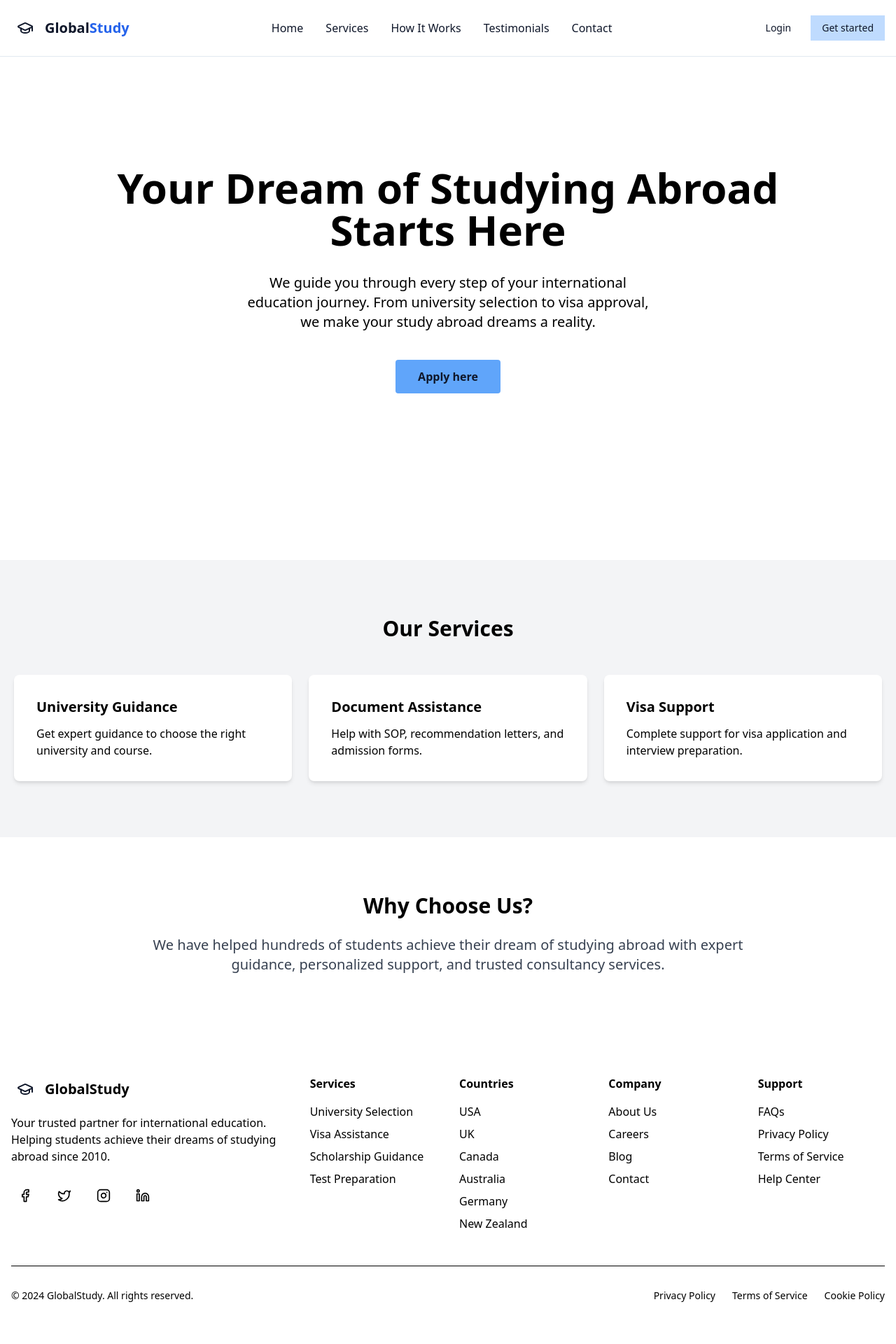
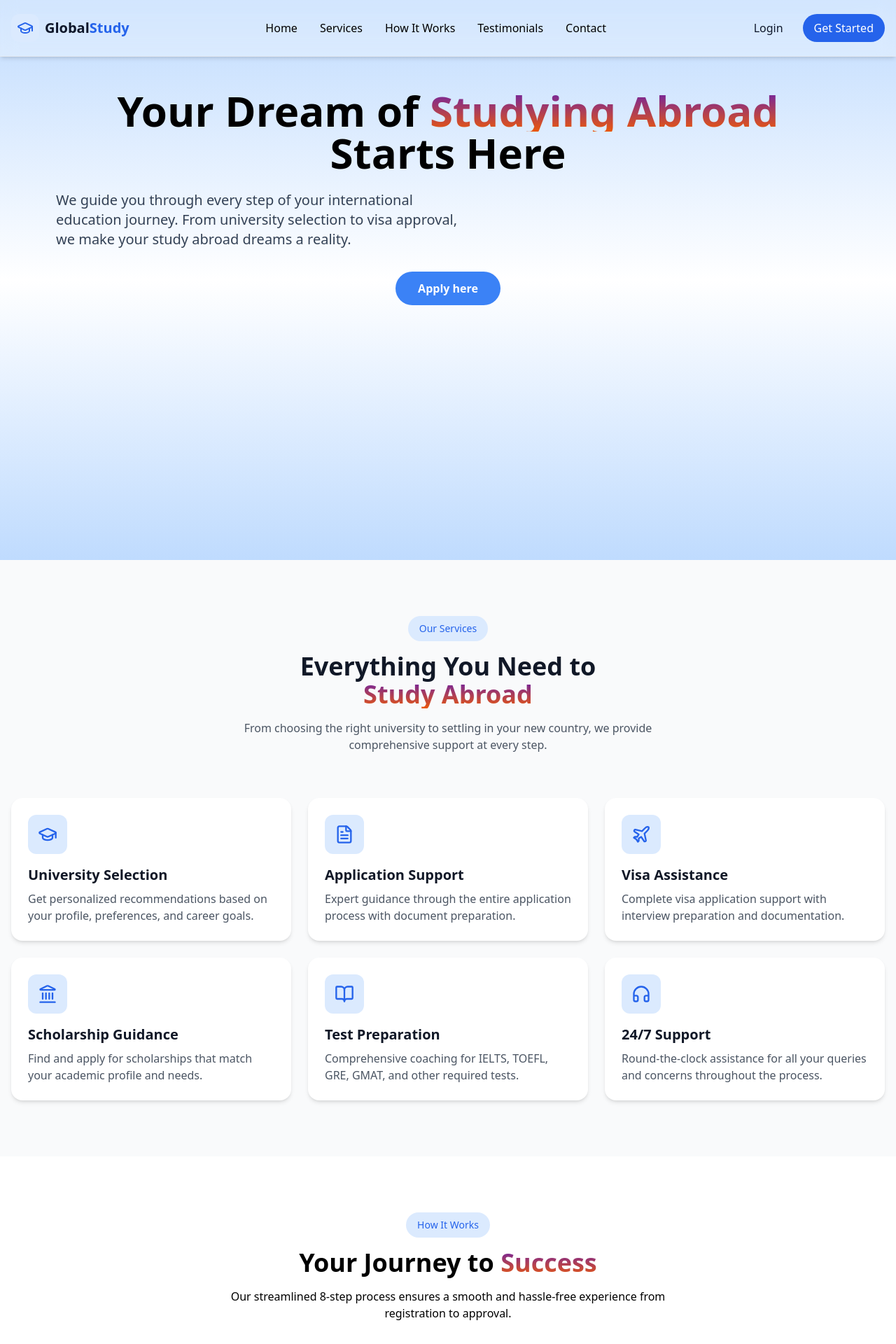
Before and after one commit to notKuina/consultancy-website, a React (Vite) app in the folder frontend/: page / in a window 1280 px wide. Shown: the top 1920 px of the page at 70% size. Built offline with nearby package versions, Linux system fonts and the light colour scheme.

Commit message:
css updated

```diff
--- a/frontend/package.json
+++ b/frontend/package.json
@@ -15,6 +15,7 @@
     "react": "^19.2.0",
     "react-dom": "^19.2.0",
     "react-router-dom": "^7.11.0",
+    "react-scroll": "^1.9.3",
     "tailwindcss": "^4.1.18"
   },
   "devDependencies": {
--- a/frontend/src/App.jsx
+++ b/frontend/src/App.jsx
@@ -10,6 +10,7 @@ import CTASection from "./pages/CTASection";
 import ServicesSection from "./pages/ServicesSection";
 import Testimonials from "./pages/Testimonials";
 import Footer from "./components/Footer";
+import ProcessSection from "./pages/ProcessSection";
 
 function App() {
   return (
@@ -23,9 +24,9 @@ function App() {
         <Route path="/apply" element={<Apply />} />
         <Route path="/navbar" element={<Navbar />} />
         <Route path="/contact" element={<CTASection />} />
-        <Route path="/service" element={<ServicesSection/>} />
+        <Route path="/services" element={<ServicesSection/>} />
+        <Route path="process" element={<ProcessSection />} />
         <Route path="/testimonials" element={<Testimonials />} />
-        <Route path="/footer" element={<Footer />} />
       </Routes>
       <Footer />
     </BrowserRouter>
--- a/frontend/src/components/Footer.jsx
+++ b/frontend/src/components/Footer.jsx
@@ -1,6 +1,6 @@
 import { GraduationCap, Facebook, Twitter, Instagram, Linkedin } from "lucide-react";
 import React from "react";
-
+import {Link} from "react-router-dom";
 const Footer = () => {
   const footerLinks = {
     Services: [
@@ -22,20 +22,21 @@ const Footer = () => {
   ];
 
   return (
-    <footer className="bg-foreground text-background py-16">
+    <footer className="bg-[#081726] text-background py-16">
       <div className="container mx-auto px-4">
         <div className="grid md:grid-cols-2 lg:grid-cols-6 gap-8 mb-12">
           {/* Brand */}
           <div className="lg:col-span-2">
-            <a href="#home" className="flex items-center gap-2 mb-4">
-              <div className="w-10 h-10 rounded-xl hero-gradient flex items-center justify-center">
-                <GraduationCap className="w-6 h-6 text-slate-900" />
-              </div>
-              <span className="font-display font-bold text-xl text-background">
-                Global<span className="text-primary">Study</span>
-              </span>
-            </a>
-            <p className="text-background/70 mb-6 max-w-sm">
+           <Link to="/" className="flex items-center gap-2">
+            <div className="w-10 h-10 rounded-xl flex items-center justify-center bg-blue-100">
+              <GraduationCap className="w-6 h-6 text-blue-600" />
+            </div>
+            <span className="font-bold text-xl text-white">
+              Global<span className="text-blue-600">Study</span>
+            </span>
+          </Link>
+
+            <p className="text-white mb-6 max-w-sm">
               Your trusted partner for international education. Helping students
               achieve their dreams of studying abroad since 2010.
             </p>
@@ -44,7 +45,7 @@ const Footer = () => {
                 <a
                   key={index}
                   href={social.href}
-                  className="w-10 h-10 rounded-lg bg-background/10 flex items-center justify-center hover:bg-primary transition-colors"
+                  className="w-10 h-10  text-white rounded-lg bg-background/10 flex items-center justify-center hover:bg-primary transition-colors"
                 >
                   <social.icon className="w-5 h-5" />
                 </a>
@@ -55,7 +56,7 @@ const Footer = () => {
           {/* Links */}
           {Object.entries(footerLinks).map(([title, links]) => (
             <div key={title}>
-              <h4 className="font-display font-semibold text-background mb-4">
+              <h4 className=" text-white font-display font-semibold text-background mb-4">
                 {title}
               </h4>
               <ul className="space-y-2">
@@ -63,7 +64,7 @@ const Footer = () => {
                   <li key={link}>
                     <a
                       href="#"
-                      className="text-background/70 hover:text-primary transition-colors"
+                      className="text-white hover:text-primary transition-colors"
                     >
                       {link}
                     </a>
@@ -75,23 +76,22 @@ const Footer = () => {
         </div>
 
         {/* Bottom Bar */}
-        <div className="border-t border-background/10 pt-8 flex flex-col md:flex-row justify-between items-center gap-4">
-          <p className="text-background/70 text-sm">
+        <div className=" flex flex-wrap flex-row justify-evenly border-t  border-white pt-10">
+          <p className="text-white text-sm">
             © 2024 GlobalStudy. All rights reserved.
           </p>
-          <div className="flex gap-6">
-            <a href="#" className="text-background/70 hover:text-primary text-sm transition-colors">
+
+            <a href="#" className="text-white hover:text-primary text-sm transition-colors">
               Privacy Policy
             </a>
-            <a href="#" className="text-background/70 hover:text-primary text-sm transition-colors">
+            <a href="#" className="text-white hover:text-primary text-sm transition-colors">
               Terms of Service
             </a>
-            <a href="#" className="text-background/70 hover:text-primary text-sm transition-colors">
+            <a href="#" className="text-white hover:text-primary text-sm transition-colors">
               Cookie Policy
             </a>
           </div>
         </div>
-      </div>
     </footer>
   );
 };
--- a/frontend/src/components/Navbar.jsx
+++ b/frontend/src/components/Navbar.jsx
@@ -15,27 +15,27 @@ const Navbar = () => {
   ];
 
   return (
-    <header className="fixed top-0 left-0 right-0 z-50 bg-white/80 backdrop-blur-md border-b border-slate-200">
-      <div className="container mx-auto px-4">
-        <div className="flex items-center justify-between h-16 md:h-20">
+    <header id="service" className="fixed top-0 left-0 right-0 z-50 bg-white/30 backdrop-blur-md shadow-md border-b border-slate-200">
+      <div className="max-w-7xl mx-auto px-4">
+        <div className="flex items-center justify-between h-20">
 
           {/* Logo */}
           <Link to="/" className="flex items-center gap-2">
-            <div className="w-10 h-10 rounded-xl flex items-center justify-center">
-              <GraduationCap className="w-6 h-6 text-slate-900" />
+            <div className="w-10 h-10 rounded-xl flex items-center justify-center bg-blue-100">
+              <GraduationCap className="w-6 h-6 text-blue-600" />
             </div>
-            <span className="font-bold text-slate-900 text-xl">
+            <span className="font-bold text-xl text-slate-900">
               Global<span className="text-blue-600">Study</span>
             </span>
           </Link>
 
           {/* Desktop Navigation */}
-          <nav className="hidden md:flex items-center gap-8">
+          <nav className=" md:flex items-center gap-8">
             {navLinks.map((link) => (
               <Link
                 key={link.name}
                 to={link.to}
-                className="text-slate-900 hover:text-blue-600 transition-colors font-medium"
+                className="text-black hover:text-blue-600 transition-colors font-medium"
               >
                 {link.name}
               </Link>
@@ -43,18 +43,24 @@ const Navbar = () => {
           </nav>
 
           {/* Desktop CTA */}
-          <div className="hidden md:flex items-center gap-3">
-            <button className="px-4 py-2 text-slate-900 text-sm font-medium hover:text-blue-600 border-0">
+          <div className=" md:flex items-center gap-3">
+            <Link
+              to="/login"
+              className="px-4 py-2 text-slate-900 font-medium hover:text-blue-600 transition"
+            >
               Login
-            </button>
-            <button className="px-4 py-2 text-slate-900 bg-blue-200 text-sm font-medium hover:bg-blue-300">
-              Get started
-            </button>
+            </Link>
+            <Link
+              to="/register"
+              className="px-4 py-2 text-white bg-blue-600 rounded-full font-medium hover:bg-blue-500 transition"
+            >
+              Get Started
+            </Link>
           </div>
 
           {/* Mobile Menu Button */}
           <button
-            className="md:hidden p-2 text-slate-900 border-2 border-blue-600 rounded"
+            className="md:hidden p-2 text-slate-900 border-2 border-blue-600 rounded transition"
             onClick={() => setIsMenuOpen(!isMenuOpen)}
           >
             {isMenuOpen ? <X size={28}/> : <Menu size={28}/>}
@@ -63,13 +69,13 @@ const Navbar = () => {
 
         {/* Mobile Navigation */}
         {isMenuOpen && (
-          <div className="md:hidden border-t border-slate-200">
-            <nav className="flex flex-col gap-2 py-4">
+          <div className="md:hidden bg-white border-t border-slate-200">
+            <nav className="flex flex-col gap-10 py-4">
               {navLinks.map((link) => (
                 <Link
                   key={link.name}
                   to={link.to}
-                  className="px-4 py-2 text-slate-900 hover:bg-blue-50 rounded-lg"
+                  className="px-4 py-2 text-slate-900 hover:bg-blue-50 rounded-lg transition"
                   onClick={() => setIsMenuOpen(false)}
                 >
                   {link.name}
@@ -77,13 +83,20 @@ const Navbar = () => {
               ))}
 
               <div className="flex flex-col px-4 pt-4 gap-3">
-                <button className="px-4 py-2 text-white text-sm font-medium bg-blue-600 hover:bg-blue-500 border-0 rounded">
+                <Link
+                  to="/login"
+                  className="px-4 py-2 text-white bg-blue-600 hover:bg-blue-500 rounded transition text-center"
+                  onClick={() => setIsMenuOpen(false)}
+                >
                   Login
-                </button>
-
-                <button className="px-4 py-2 text-white text-sm font-medium bg-blue-600 hover:bg-blue-500 rounded">
-                  Get started
-                </button>
+                </Link>
+                <Link
+                  to="/register"
+                  className="px-4 py-2 text-white bg-blue-600 hover:bg-blue-500 rounded-full transition text-center"
+                  onClick={() => setIsMenuOpen(false)}
+                >
+                  Get Started
+                </Link>
               </div>
             </nav>
           </div>
--- a/frontend/src/index.css
+++ b/frontend/src/index.css
@@ -1,3 +1,8 @@
-@import "tailwindcss";
 @import "tailwindcss/preflight";
 @import "tailwindcss/utilities";
+
+
+html {
+  scroll-behavior: smooth;
+  scroll-padding-top: 96px;
+}
--- a/frontend/src/pages/Home.jsx
+++ b/frontend/src/pages/Home.jsx
@@ -1,56 +1,52 @@
 import React from "react";
-import {Link} from "react-router-dom";
+import { Link } from "react-router-dom";
+import ServicesSection from "./ServicesSection";
+import ProcessSection from "./ProcessSection";
+import Testimonials from "./Testimonials";
+import CTASection from "./CTASection"; // ✅ added import
 
 const Home = () => {
   return (
-    <div className="font-roboto w-full  overflow-x-hidden">
+    <div className="font-roboto w-full overflow-x-hidden">
 
-        <section className="w-full h-screen flex flex-col justify-center items-center text-center bg-gradient-to-br from-blue-200 via-white to-blue-200 px-5">
-        <h1 className="text-4xl md:text-5xl lg:text-6xl font-bold">
+      {/* HERO SECTION */}
+      <section className="w-full min-h-screen pt-20 flex flex-col items-start text-left bg-gradient-to-br from-blue-200 via-white to-blue-200 px-5 md:px-20">
+
+        {/* Heading centered */}
+        <div className="w-full flex justify-center">
+          <h1 className="mt-12 text-4xl md:text-5xl lg:text-6xl font-bold leading-tight text-center whitespace-nowrap">
             Your Dream of{" "}
-          <span className="bg-gradient-to-br from-purple-800 to-orange-600">
+            <span className="inline-block bg-gradient-to-br from-purple-800 to-orange-600 bg-clip-text text-transparent">
               Studying Abroad
             </span>
             <br />
             Starts Here
           </h1>
-        <p className="mt-8 text-lg md:text-xl max-w-xl">
+        </div>
+
+        {/* Paragraph left-aligned */}
+        <p className="mt-6 text-lg md:text-xl max-w-xl text-slate-700">
           We guide you through every step of your international education journey.
-          From university selection to visa approval, we make your study abroad dreams a reality.
+          From university selection to visa approval, we make your study abroad
+          dreams a reality.
         </p>
-        <Link className="mt-10 bg-blue-400 hover:bg-blue-200 text-slate-900 py-3 px-8 rounded font-semibold">
+
+        {/* Button centered */}
+        <div className="w-full flex justify-center mt-8">
+          <Link
+            to="/register"
+            className="bg-blue-500 hover:bg-blue-400 text-white py-3 px-8 rounded-full font-semibold transition w-max"
+          >
             Apply here
           </Link>
-      </section>
-
-
-
-      {/* Services Section */}
-      <section className="w-full bg-gray-100 py-20 px-5">
-        <h2 className="text-3xl font-semibold mb-12 text-center">Our Services</h2>
-        <div className="flex flex-wrap justify-center gap-6 max-w-screen-xl mx-auto">
-          <div className="bg-white shadow-md rounded-lg p-8 flex-1 min-w-[250px] hover:shadow-xl transition">
-            <h3 className="text-xl font-bold mb-3">University Guidance</h3>
-            <p>Get expert guidance to choose the right university and course.</p>
-          </div>
-          <div className="bg-white shadow-md rounded-lg p-8 flex-1 min-w-[250px] hover:shadow-xl transition">
-            <h3 className="text-xl font-bold mb-3">Document Assistance</h3>
-            <p>Help with SOP, recommendation letters, and admission forms.</p>
-          </div>
-          <div className="bg-white shadow-md rounded-lg p-8 flex-1 min-w-[250px] hover:shadow-xl transition">
-            <h3 className="text-xl font-bold mb-3">Visa Support</h3>
-            <p>Complete support for visa application and interview preparation.</p>
-          </div>
         </div>
       </section>
 
-      {/* About Section */}
-      <section className="w-full py-20 px-5 text-center">
-        <h2 className="text-3xl font-semibold mb-6">Why Choose Us?</h2>
-        <p className="max-w-4xl mx-auto text-gray-700 text-lg md:text-xl">
-          We have helped hundreds of students achieve their dream of studying abroad with expert guidance, personalized support, and trusted consultancy services.
-        </p>
-      </section>
+      {/* Other sections */}
+      <ServicesSection id="services" />
+      <ProcessSection id="process" />
+      <Testimonials id="testimonials" />
+      <CTASection id="contact" />
 
     </div>
   );
--- a/frontend/src/pages/Process.jsx
+++ b/frontend/src/pages/ProcessSection.jsx
@@ -64,16 +64,17 @@ const ProcessSection = () => {
   ];
 
   return (
-    <section id="process" className="py-20 bg-background">
+    <section id="process" className="py-20 bg-background scroll-mt-24">
       <div className="container mx-auto px-4">
         {/* Section Header */}
         <div className="text-center max-w-2xl mx-auto mb-16">
-          <span className="inline-block px-4 py-2 bg-accent/10 rounded-full text-accent font-medium text-sm mb-4">
+          <span className="inline-block px-4 py-2 bg-blue-100 rounded-full text-blue-600 font-medium text-sm mb-4">
             How It Works
           </span>
           <h2 className="font-display text-3xl md:text-4xl font-bold text-foreground mb-4">
             Your Journey to{" "}
-            <span className="text-gradient">Success</span>
+          <span className="inline-block bg-gradient-to-br from-purple-800 to-orange-600 bg-clip-text text-transparent">
+Success</span>
           </h2>
           <p className="text-muted-foreground">
             Our streamlined 8-step process ensures a smooth and hassle-free
@@ -95,17 +96,19 @@ const ProcessSection = () => {
                 }`}
               >
                 {/* Content Card */}
-                <div className={`flex-1 ${index % 2 === 0 ? "lg:text-right" : "lg:text-left"}`}>
+                <div className={`flex-1 ${index % 2 === 0} align-left m-10`}>
                   <div
-                    className={`bg-white rounded-2xl p-6 card-shadow hover:card-shadow-hover transition-all duration-300 inline-block max-w-md ${
+                    className={`bg-white rounded-2xl p-6 shadow-md hover:shadow-xl transition-all duration-300 inline-block max-w-md ${
                       index % 2 === 0 ? "lg:ml-auto" : "lg:mr-auto"
                     }`}
                   >
-                    <div className={`flex items-center gap-4 mb-3 ${index % 2 === 0 ? "lg:flex-row-reverse" : ""}`}>
-                      <div className="w-12 h-12 rounded-xl hero-gradient flex items-center justify-center flex-shrink-0">
-                        <step.icon className="w-6 h-6 text-slate-900" />
+
+                    <div className={`flex items-center gap-4 mb-3 ${index % 2 === 0 }`}>
+                      <div className="w-12 h-12 bg-blue-600 rounded-xl flex items-center justify-center">
+                        <step.icon className="w-6 h-6 text-white" />
                       </div>
-                      <span className="font-display text-4xl font-bold text-primary/20">
+
+                      <span className="font-display text-4xl font-bold text-blue-200">
                         {step.step}
                       </span>
                     </div>
--- a/frontend/src/pages/ServicesSection.jsx
+++ b/frontend/src/pages/ServicesSection.jsx
@@ -7,6 +7,7 @@ import {
   HeadphonesIcon
 } from "lucide-react";
 import React from "react";
+import { Element } from "react-scroll";
 
 const ServicesSection = () => {
   const services = [
@@ -43,18 +44,20 @@ const ServicesSection = () => {
   ];
 
   return (
-    <section id="services" className="py-20 bg-secondary/50">
+    <section id="services" className="py-20 bg-gray-50 scroll-mt-24">
       <div className="container mx-auto px-4">
         {/* Section Header */}
         <div className="text-center max-w-2xl mx-auto mb-16">
-          <span className="inline-block px-4 py-2 bg-primary/10 rounded-full text-primary font-medium text-sm mb-4">
+          <span className="inline-block px-4 py-2 bg-blue-100 rounded-full text-blue-600 font-medium text-sm mb-4">
             Our Services
           </span>
-          <h2 className="font-display text-3xl md:text-4xl font-bold text-foreground mb-4">
+          <h2 className="font-display text-5xl md:text-4xl font-bold text-gray-900 mb-4">
             Everything You Need to{" "}
-            <span className="text-gradient">Study Abroad</span>
+            <span className="inline-block bg-gradient-to-br from-purple-800 to-orange-600 bg-clip-text text-transparent">
+              Study Abroad
+            </span>
           </h2>
-          <p className="text-muted-foreground">
+          <p className="text-gray-600">
             From choosing the right university to settling in your new country,
             we provide comprehensive support at every step.
           </p>
@@ -65,15 +68,17 @@ const ServicesSection = () => {
           {services.map((service, index) => (
             <div
               key={index}
-              className="group bg-white rounded-2xl p-6 card-shadow hover:card-shadow-hover transition-all duration-300 hover:-translate-y-1"
+              className="group bg-white rounded-2xl p-6 shadow-md transition-all duration-300 hover:shadow-xl "
             >
-              <div className="w-14 h-14 rounded-xl bg-primary/10 flex items-center justify-center mb-4 group-hover:bg-primary group-hover:scale-110 transition-all duration-300">
-                <service.icon className="w-7 h-7 text-primary group-hover:text-slate-900 transition-colors" />
+              <div className="w-14 h-14 rounded-xl bg-blue-100 flex items-center justify-center mb-4 group-hover:bg-blue-600 group-hover:scale-110 transition-all duration-300 ease-in-out">
+                <service.icon className="w-7 h-7 text-blue-600 group-hover:text-white transition-colors duration-300" />
               </div>
-              <h3 className="font-display text-xl font-semibold text-foreground mb-2">
+              <h3 className="font-display text-xl font-semibold text-gray-900 mb-2 transition-colors duration-300">
                 {service.title}
               </h3>
-              <p className="text-muted-foreground">{service.description}</p>
+              <p className="text-gray-600  transition-colors duration-300">
+                {service.description}
+              </p>
             </div>
           ))}
         </div>
--- a/frontend/src/pages/Testimonials.jsx
+++ b/frontend/src/pages/Testimonials.jsx
@@ -30,16 +30,17 @@ const Testimonials = () => {
   ];
 
   return (
-    <section id="testimonials" className="py-20 bg-secondary/50">
+    <section id="testimonials" className="py-20 bg-secondary/50 scroll-mt-24">
       <div className="container mx-auto px-4">
         {/* Section Header */}
         <div className="text-center max-w-2xl mx-auto mb-16">
-          <span className="inline-block px-4 py-2 bg-primary/10 rounded-full text-primary font-medium text-sm mb-4">
+          <span className="inline-block px-4 py-2 bg-blue-100 rounded-full text-blue-600 font-medium text-sm mb-4">
             Success Stories
           </span>
           <h2 className="font-display text-3xl md:text-4xl font-bold text-foreground mb-4">
             What Our{" "}
-            <span className="text-gradient">Students Say</span>
+          <span className="inline-block bg-gradient-to-br from-purple-800 to-orange-600 bg-clip-text text-transparent">
+Students Say</span>
           </h2>
           <p className="text-muted-foreground">
             Join thousands of students who have successfully achieved their
@@ -52,20 +53,20 @@ const Testimonials = () => {
           {testimonials.map((testimonial, index) => (
             <div
               key={index}
-              className="bg-white rounded-2xl p-6 card-shadow hover:card-shadow-hover transition-all duration-300 relative"
+              className="bg-white rounded-2xl p-6 shadow-md hover:shadow-xl transition-all duration-300 inline-block max-w-md"
             >
               {/* Quote Icon */}
-              <Quote className="absolute top-6 right-6 w-8 h-8 text-primary/10" />
+              <Quote className="absolute top-6 right-6 w-8 h-8 text-blue-100" />
 
               {/* Stars */}
-              <div className="flex gap-1 mb-4">
+              <div className="flex gap-1 mb-4 text-yellow-400">
                 {[...Array(testimonial.rating)].map((_, i) => (
-                  <Star key={i} className="w-5 h-5 fill-accent text-accent" />
+                  <Star key={i} className="w-5 h-5 text-yellow-400" />
                 ))}
               </div>
 
               {/* Text */}
-              <p className="text-muted-foreground mb-6 relative z-10">
+              <p className="mb-6 relative z-10 text-slate-500">
                 "{testimonial.text}"
               </p>
 
@@ -74,14 +75,14 @@ const Testimonials = () => {
                 <img
                   src={testimonial.image}
                   alt={testimonial.name}
-                  className="w-14 h-14 rounded-full object-cover border-2 border-primary/20"
+                  className="w-14 h-14 rounded-full object-cover border-2 border-blue-200"
                 />
                 <div>
                   <h4 className="font-display font-semibold text-foreground">
                     {testimonial.name}
                   </h4>
-                  <p className="text-sm text-primary">{testimonial.university}</p>
-                  <p className="text-xs text-muted-foreground">{testimonial.country}</p>
+                  <p className="text-sm text-blue-600">{testimonial.university}</p>
+                  <p className="text-xs text-slate-500">{testimonial.country}</p>
                 </div>
               </div>
             </div>
```
Also changed, not shown: frontend/src/pages/CTASection.jsx (+27 -24 lines), 2 other files (tests, documents, lock files or other folders). Lines whose indentation alone changed are shown as unchanged.
